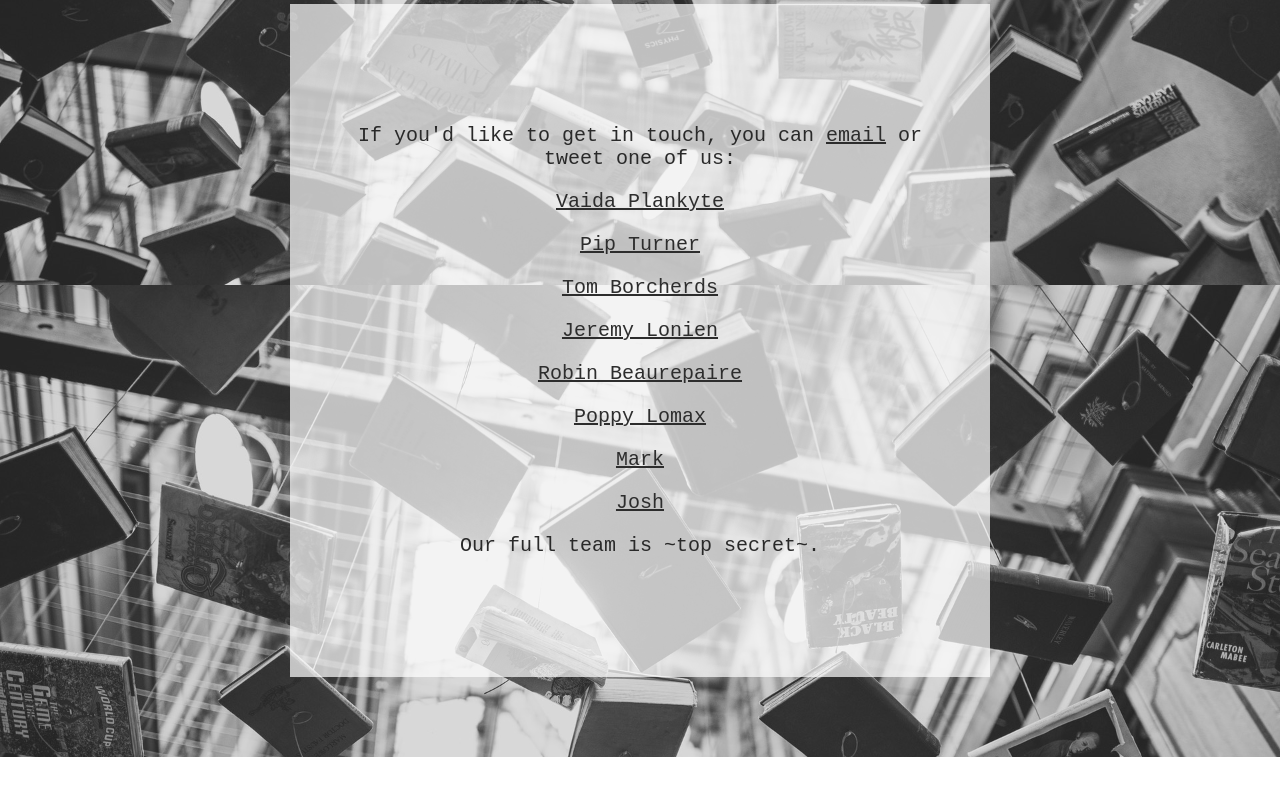
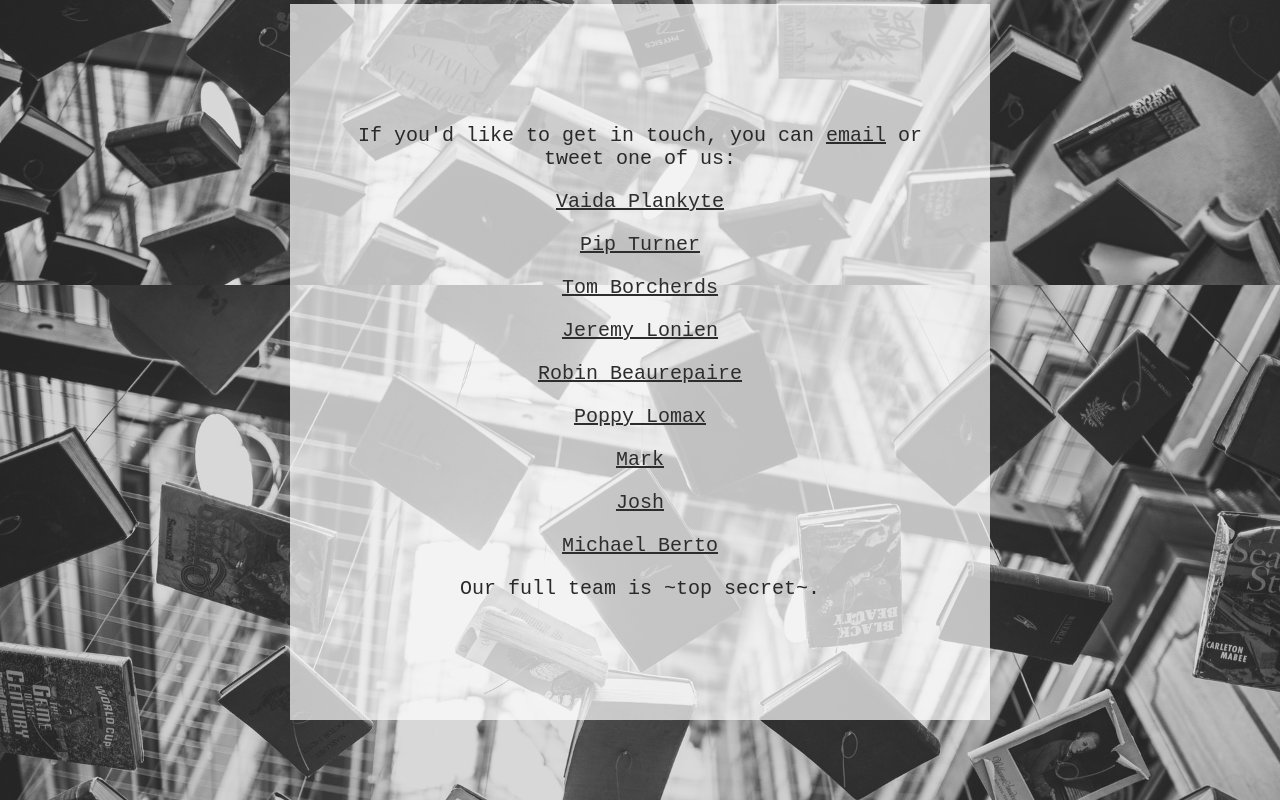
Before and after one commit to vaidap/trashzine, a plain HTML site: page index.html in a window 1280 px wide. Shown: the part 2275-3075 px from the top of the page. Before the commit the page ends 3032 px from the top, so only its background shows below. Drawn offline with Linux system fonts and the light colour scheme; a web font is replaced by a local one.

Commit message:
add paws menu info

```diff
--- a/index.html
+++ b/index.html
@@ -161,6 +161,7 @@ p, #first a {
 		<p><a href="https://twitter.com/@spacebabedev">Poppy Lomax</a></p>
 		<p><a href="https://twitter.com/ragzouken">Mark</a></p>
 		<p><a href="https://twitter.com/wombatstuff">Josh</a></p>
+		<p><a href="http://www.pawsmenu.tk/">Michael Berto</a></p>
 		<p>Our full team is ~top secret~.</p>
 	</div>
 </body>
```
